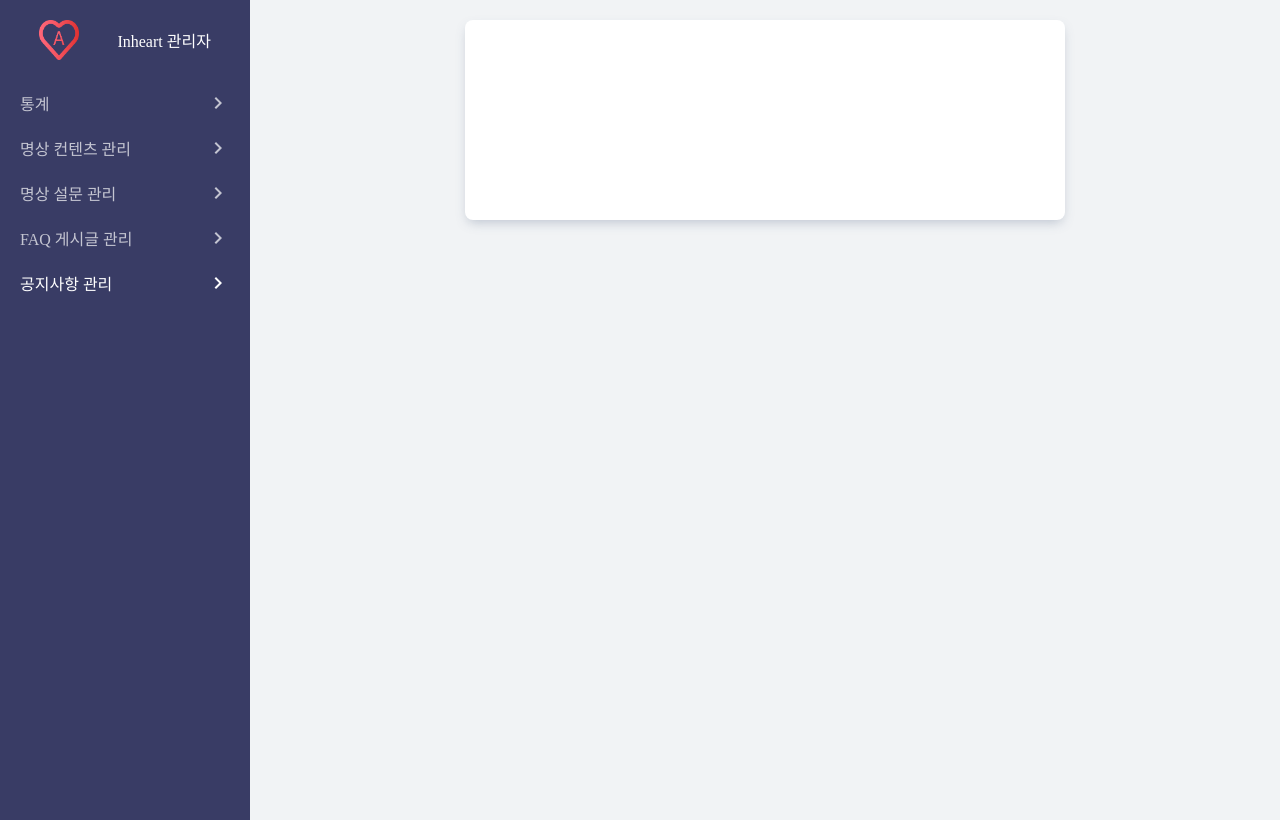
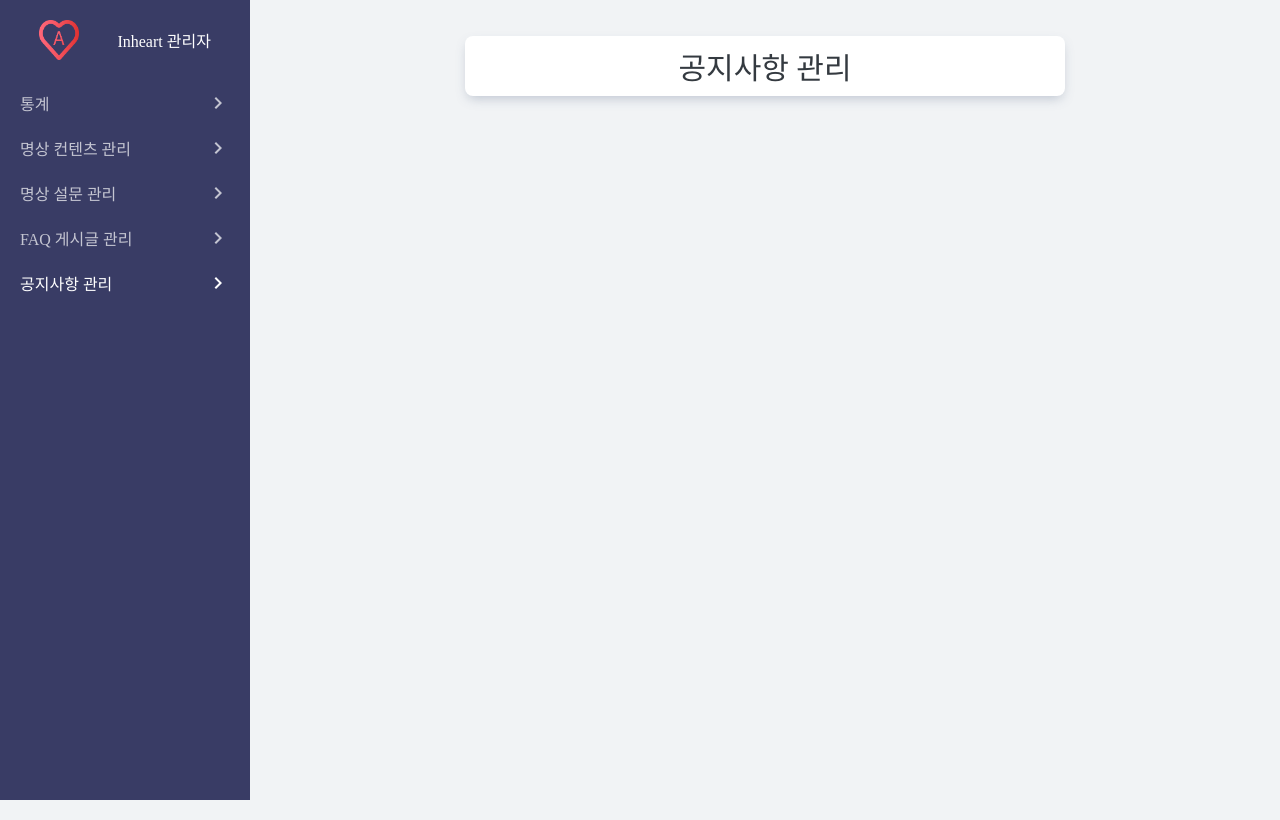
Before and after one commit to inheart-development/Inheart-admin-front, a Vue app: page /notice in a window 1280 px wide. Built offline with nearby package versions, Linux system fonts and the light colour scheme.

Commit message:
Modify pages

```diff
--- a/src/pages/content.vue
+++ b/src/pages/content.vue
@@ -1,7 +1,7 @@
 <template>
   <div class="container">
     <div class="meditation-content-content">
-      <page-header title="명상 컨텐츠 관리" @open-drawer="openDrawer"/>
+      <page-header title="명상 컨텐츠 관리"/>
       <div class="meditation-card-container">
         <div @click="createContent">
           <card class="add-btn">
--- a/src/pages/faq.vue
+++ b/src/pages/faq.vue
@@ -1,7 +1,7 @@
 <template>
   <div class="container">
     <div class="faq-content">
-      <page-header title="FAQ 게시글 관리" @open-drawer="openDrawer"/>
+      <page-header title="FAQ 게시글 관리"/>
       <div class="faq-container">
         <faq-card
           v-for="faq in faqs"
--- a/src/pages/notice.vue
+++ b/src/pages/notice.vue
@@ -1,17 +1,18 @@
 <template>
   <div class="container">
-    <card>
-
-    </card>
+    <div class="faq-content">
+      <page-header title="공지사항 관리"/>
+    </div>
   </div>
 </template>
 
 <script>
   import Card from '../components/inheart-ui/card';
+  import pageHeader from '../components/PageHeader.vue';
 
   export default {
     name: 'notice',
-    components: { Card }
+    components: { Card, pageHeader }
   };
 </script>
 
--- a/src/pages/statistics.vue
+++ b/src/pages/statistics.vue
@@ -1,7 +1,7 @@
 <template>
   <div class="statistics">
     <div class="statistics-content">
-      <page-header title="통계" @open-drawer="openDrawer"/>
+      <page-header title="통계"/>
       <div class="statistic-list">
         <card class="counter">
           <div class="inner-container">
--- a/src/pages/survey.vue
+++ b/src/pages/survey.vue
@@ -1,7 +1,7 @@
 <template>
   <div class="container">
     <div class="survey-content">
-      <page-header title="명상 설문 관리" @open-drawer="openDrawer"/>
+      <page-header title="명상 설문 관리"/>
       <div class="survey-card-container">
         <survey-card
           v-for="(survey, i) in surveys"
```
